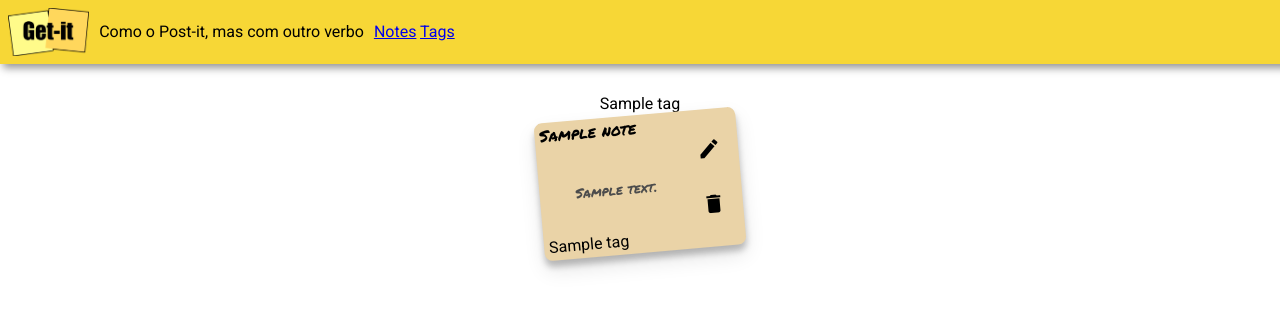
After one commit to bert799/TechWeb-Projeto1B, a Django app: template notes/templates/notes/tagNotes.html in a window 1280 px wide. The commit adds this page. Shown: the top 311 px of the page. Run offline with Django 3.2, Linux system fonts and the light colour scheme; the template is opened without the code that fills it: most values are stand-ins (such as "Sample title", 1, 10 or a date in 2020); some libraries are stand-ins or nearby versions.

Commit message:
Todas as paginas e funcionalidades de tags funcionando

```diff
--- a/notes/static/notes/css/getit.css
+++ b/notes/static/notes/css/getit.css
@@ -75,7 +75,7 @@ body {
 .form-card-tag{
   font-size: 1.1rem;
   border: 0px;
-  margin: 0.3rem;
+  margin-bottom: 1rem;
 }
 
 .btn {
@@ -190,6 +190,16 @@ body {
   font-size:smaller;
   color: #4c4c4c;
 }
+
+.modify-card-tag{
+  width: 100%;
+  background: none;
+  border-style: solid;
+  border-width: 0.12rem;
+  border-radius: 0.3rem;
+  border-color: #000000;
+  margin-top: 0.5rem;
+}
 .card-color-1{
   background-color: #ead3a7
 }
--- a/notes/static/notes/script/getit.js
+++ b/notes/static/notes/script/getit.js
@@ -48,12 +48,15 @@ function getData() {
 function UpdateDoc(modId) {
   var tituloOriginal = "title-";
   var textoOriginal = "details-";
+  var tagOriginal = "tag-";
   var tituloModificado = "modify-card-title-";
   var textoModificado = "modify-card-text-";
+  var tagModificado = "modify-card-tag-";
   var method = "method=";
   var id = "id=";
   var title = "title=";
   var details = "details=";
+  var tag = "tag=";
   var xhttp = new XMLHttpRequest();
   var request = "";
   var spacedTitle;
@@ -63,20 +66,24 @@ function UpdateDoc(modId) {
   id = id.concat(stringId)
   spacedTitle = String(document.getElementById(tituloModificado.concat(stringId)).value);
   spacedDetails = String(document.getElementById(textoModificado.concat(stringId)).value);
+  spacedTag = String(document.getElementById(tagModificado.concat(stringId)).value);
   title = title.concat(spacedTitle.replace(/ /g, "+"));
   details = details.concat(spacedDetails.replace(/ /g, "+"));
-  request = request.concat(method, "&", id, "&", title, "&", details);
+  tag = tag.concat(spacedTag.replace(/ /g, "+"));
+  request = request.concat(method, "&", id, "&", title, "&", details, "&", tag);
   console.log(title);
   console.log(details);
+  console.log(tag)
   xhttp.onreadystatechange = function() {
     if (this.readyState == 4 && this.status == 200) {
       document.getElementById(tituloOriginal.concat(stringId)).innerHTML = spacedTitle;
       document.getElementById(textoOriginal.concat(stringId)).innerHTML = spacedDetails;
+      document.getElementById(tagOriginal.concat(stringId)).innerHTML = spacedTag;
       closeUpdateCard(modId);
     }
   };
   console.log(request);
-  xhttp.open("POST", "update", true);
+  xhttp.open("POST", "http://127.0.0.1:8000/update", true);
   xhttp.setRequestHeader('X-CSRFToken',csrftoken);
   xhttp.send(request);
 }
@@ -97,7 +104,7 @@ function DeleteCard(modId) {
     }
   };
   console.log(body)
-  xhttp.open("POST", "delete", true);
+  xhttp.open("POST", "http://127.0.0.1:8000/delete", true);
   xhttp.setRequestHeader('X-CSRFToken',csrftoken);
   xhttp.send(body);
 }
--- /dev/null
+++ b/notes/templates/notes/card.html
@@ -0,0 +1,35 @@
+<div class="card" id = "card-{{note.id}}">
+    <div class="note" id="note-{{note.id}}">
+      <div class="card-content">
+        <h3 class="card-title" id="title-{{note.id}}">{{ note.title }}</h3>
+        <div class="card-text" id="details-{{note.id}}">
+          <p>
+            {{note.details}}
+          </p>
+        </div>
+        <div class="card-tag" id="tag-{{note.id}}">
+          <p>{{note.tag.tagName}}</p>
+        </div>
+      </div>
+      <div class="modify-menu" id="modify-menu-{{note.id}}">
+        <button class="modify-button" id="edit-button-{{note.id}}" onclick="openUpdateCard('{{note.id}}')"><i class="material-icons">edit</i></button>
+        <input type="hidden" name="method" value="DELETE">
+        <input type="hidden" name="id" value="{{note.id}}"/>
+        <button class="modify-button" id="delete-button-{{note.id}}" type="button" onclick="DeleteCard('{{note.id}}')"><i class="material-icons">delete</i></button>
+      </div>
+    </div>
+
+    <div class="note-modify" id="note-modify-{{note.id}}">
+      <input type="hidden" name="method" value="UPDATE"/>
+      <input type="hidden" name="id" value="{{note.id}}"/>
+      <div class="card-content">
+        <input class="modify-card-title" id="modify-card-title-{{note.id}}" type="title" name="title" value="{{ note.title }}"/>
+        <textarea class="modify-card-text" id="modify-card-text-{{note.id}}" name="details">{{note.details}}</textarea>
+        <input class="modify-card-tag" id="modify-card-tag-{{note.id}}" name="tag" value="{{note.tag.tagName}}">
+      </div>
+      <div class="modify-menu" id="modify-menu-{{note.id}}">
+        <button class="modify-button" id="edit-button-{{note.id}}" type="button" onclick="UpdateDoc('{{note.id}}')"><i class="material-icons">done</i></button>
+        <button class="modify-button" id="delete-button-{{note.id}}" onclick="closeUpdateCard('{{note.id}}')"><i class="material-icons">keyboard_return</i></button>
+      </div>
+    </div>
+  </div>
--- a/notes/templates/notes/index.html
+++ b/notes/templates/notes/index.html
@@ -5,18 +5,12 @@
 <div class="appbar">
   <img src="{% static 'notes/img/logo-getit.png' %}" class="logo"/>
   <p class="subtitle">Como o Post-it, mas com outro verbo</p>
+  <div class="pages">
+    <a href="http://127.0.0.1:8000/notes">Notes</a>
+    <a href="http://127.0.0.1:8000/tags">Tags</a>
+  </div>
 </div>
 <main class="container">
-  <form method="post" class="form-card">
-    {% csrf_token %}
-    <input id="titulo" type="text" name="titulo" class="form-card-title" placeholder="Título"/>
-    <textarea id="detalhes" name="detalhes" class="autoresize" placeholder="Digite o conteúdo..."></textarea>
-    <input id="tag" type="text" name="tag" class="form-card-tag" placeholder="Tag"/>
-    <input type="submit" class="btn"/>
-  </form>
-
-  <div class="card-container">
     {% block notes %}   {% endblock %}
-  </div>
 </main>
 {% endblock %}
--- /dev/null
+++ b/notes/templates/notes/tagNotes.html
@@ -0,0 +1,10 @@
+{%extends "notes/index.html" %}
+{% block notes %}
+<p>{{tag.tagName}}</p>
+<div class="card-container">
+    {% for note in notes %}
+        {% include 'notes/card.html' %}
+    {% endfor %}
+</div>
+
+{% endblock %}
--- a/notes/urls.py
+++ b/notes/urls.py
@@ -4,6 +4,9 @@ from . import views
 
 urlpatterns = [
     path('', views.index, name='index'),
+    path('notes', views.index, name='index'),
+    path('tags', views.tags, name='tags'),
+    path('tags/<str:name>', views.tagNotes, name='tagNotes'),
+    path('update', views.update, name='update'),
     path('delete', views.delete, name='delete'),
-    path('update', views.update, name='update'),
 ]
```
Also changed, not shown: notes/templates/notes/notes.html (+12 -35 lines), notes/templates/notes/tags.html (added, +8 -0 lines), notes/views.py (+13 -1 lines).
